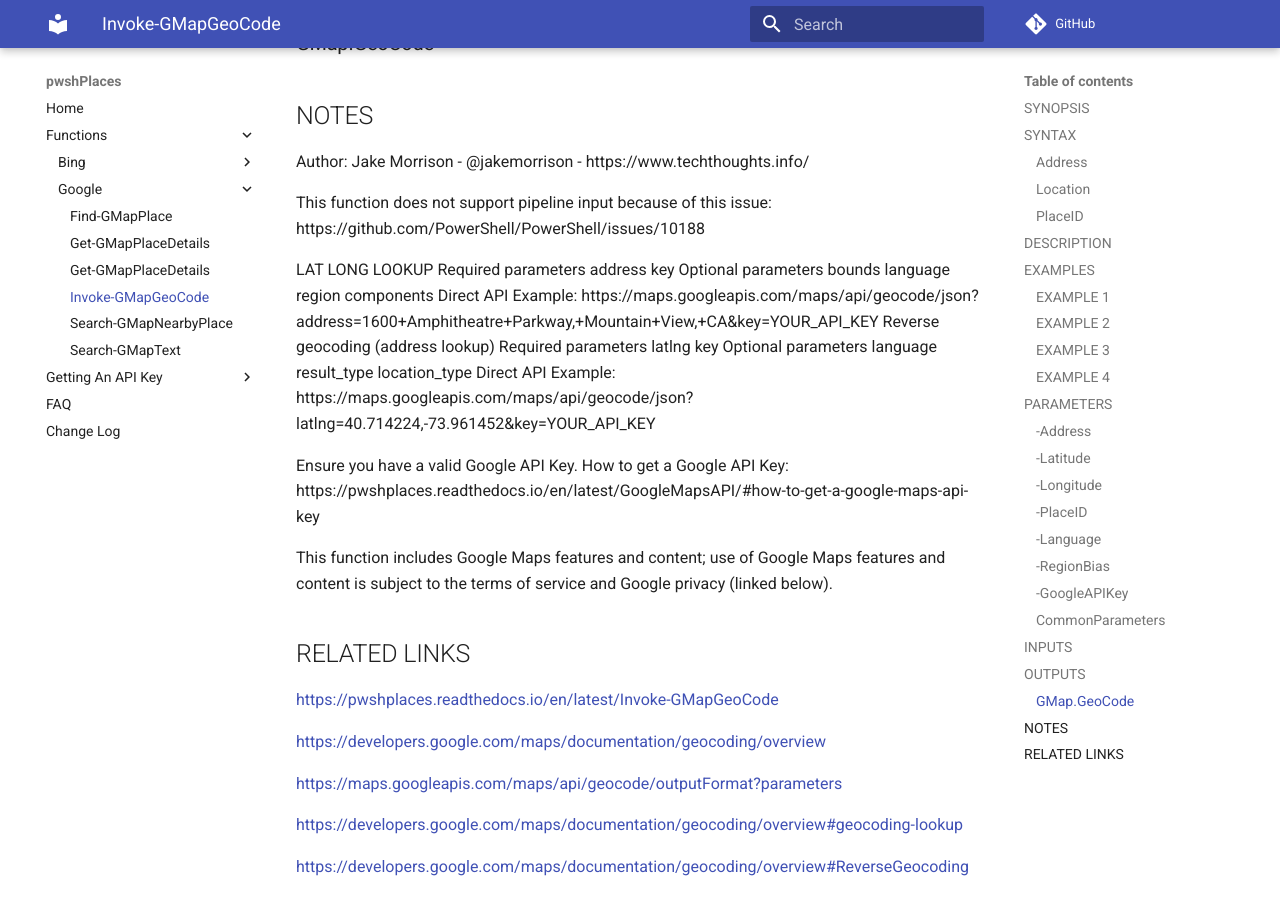
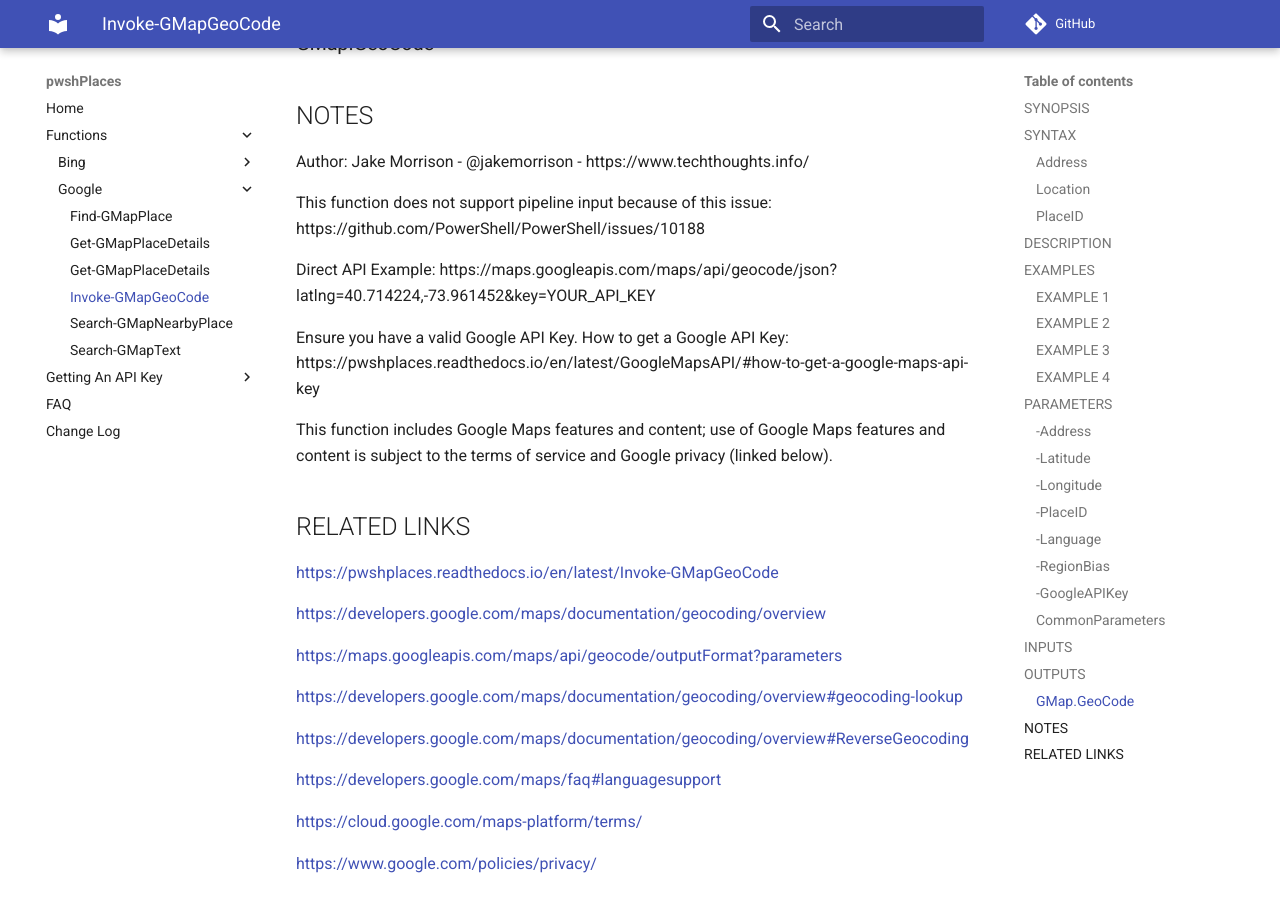
Before and after one commit to techthoughts2/pwshPlaces, an MkDocs documentation site: the page built from docs/Invoke-GMapGeoCode.md, in a window 1280 px wide and 900 px high, scrolled down 4421 px. Built offline with MkDocs 1.6.1 and Material for MkDocs 9.7.7, drawn with Linux system fonts in a browser that asks for light colours; comment, search, counter and statistics services are not loaded.

Commit message:
aligned doc help of all gmap functions

```diff
--- a/docs/Invoke-GMapGeoCode.md
+++ b/docs/Invoke-GMapGeoCode.md
@@ -194,27 +194,8 @@
 This function does not support pipeline input because of this issue:
     https://github.com/PowerShell/PowerShell/issues/10188
 
-LAT LONG LOOKUP
-    Required parameters
-        address
-        key
-    Optional parameters
-        bounds
-        language
-        region
-        components
-    Direct API Example:
-        https://maps.googleapis.com/maps/api/geocode/json?address=1600+Amphitheatre+Parkway,+Mountain+View,+CA&key=YOUR_API_KEY
-Reverse geocoding (address lookup)
-    Required parameters
-        latlng
-        key
-    Optional parameters
-        language
-        result_type
-        location_type
-    Direct API Example:
-        https://maps.googleapis.com/maps/api/geocode/json?latlng=40.714224,-73.961452&key=YOUR_API_KEY
+Direct API Example:
+    https://maps.googleapis.com/maps/api/geocode/json?latlng=40.714224,-73.961452&key=YOUR_API_KEY
 
 Ensure you have a valid Google API Key.
     How to get a Google API Key:
```
Also changed, not shown: docs/Get-GMapPlaceDetail.md (+2 -18 lines), docs/Search-GMapNearbyPlace.md (+1 -16 lines), docs/Search-GMapText.md (+6 -18 lines), 4 other files.
